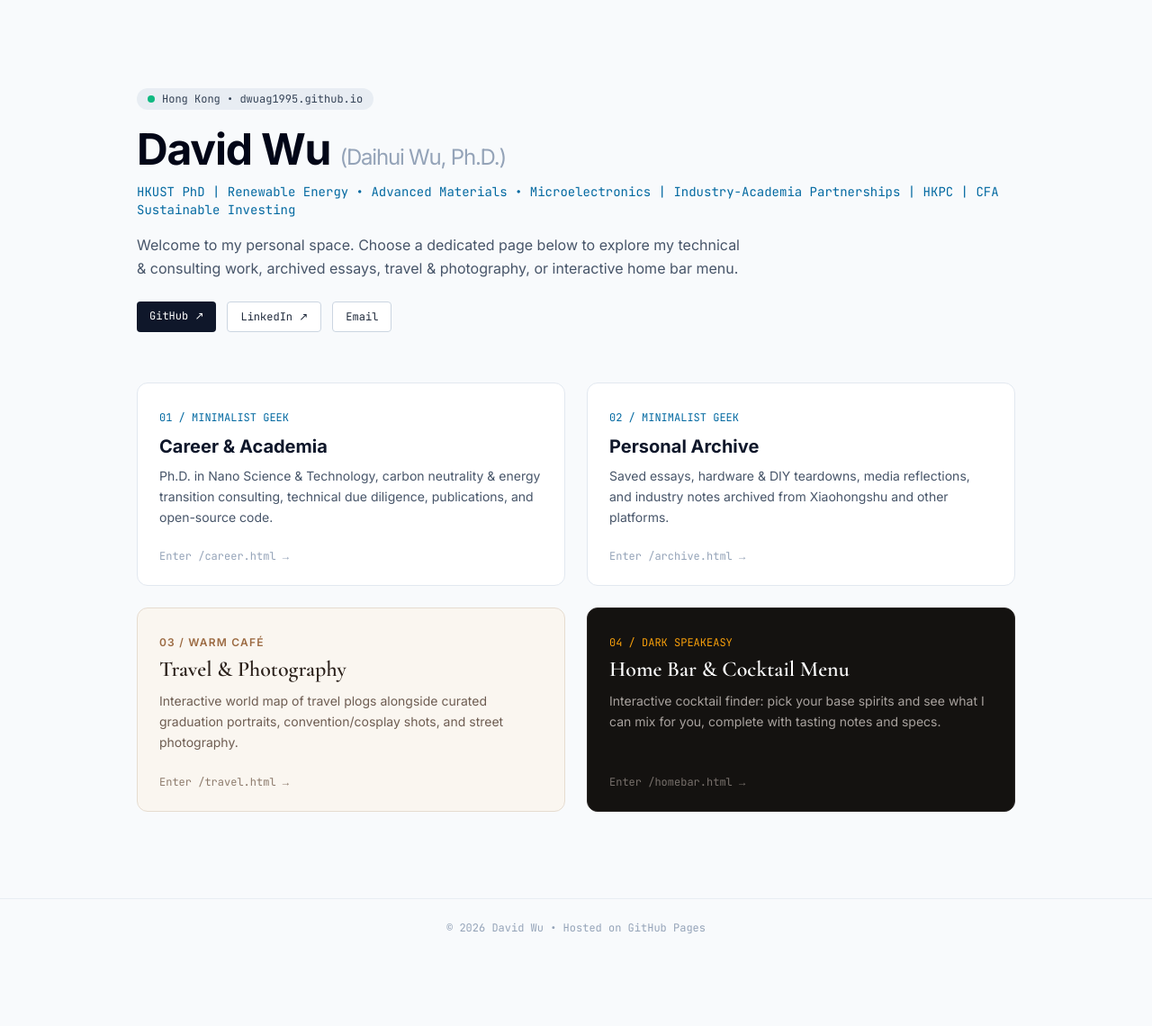
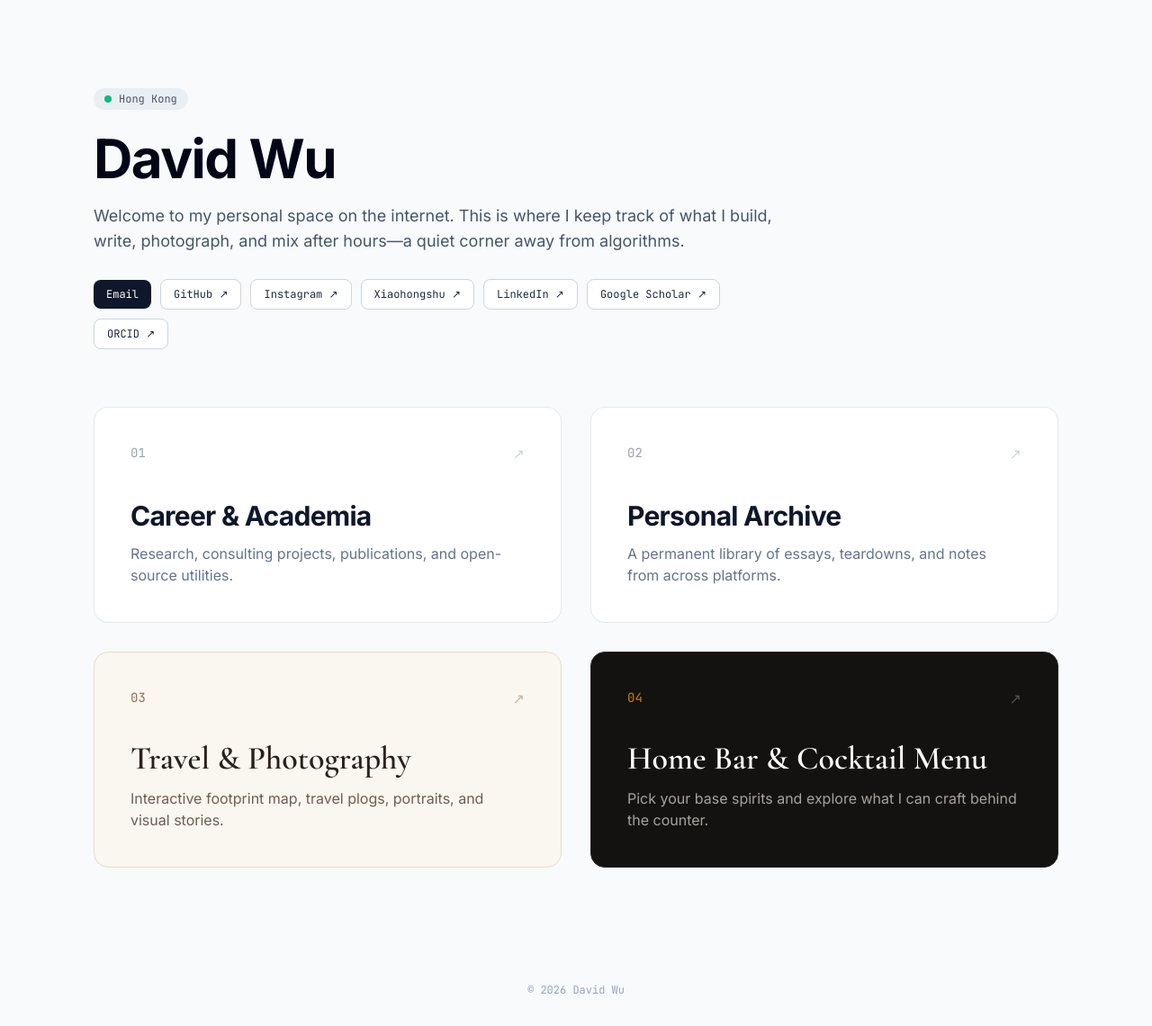
Before and after one commit to dwuag1995/dwuag1995.github.io, a plain HTML site: page index.html in a window 1280 px wide. Shown: the whole page at 90% size. Before the commit the page ends 1063 px from the top, so only its background shows below. Drawn offline with nearby package versions, Linux system fonts and the light colour scheme.

Commit message:
Refactor index.html for improved layout and styling
Updated the title and improved the layout of the main section, including enhanced styling for bio and links.

```diff
--- a/index.html
+++ b/index.html
@@ -3,7 +3,7 @@
 <head>
   <meta charset="UTF-8" />
   <meta name="viewport" content="width=device-width, initial-scale=1.0" />
-  <title>David Wu | Personal Hub</title>
+  <title>David Wu</title>
   <link rel="preconnect" href="https://fonts.googleapis.com">
   <link rel="preconnect" href="https://fonts.gstatic.com" crossorigin>
   <link href="https://fonts.googleapis.com/css2?family=Cormorant+Garamond:ital,wght@0,600;1,600&family=Inter:wght@300;400;500;600;700&family=JetBrains+Mono:wght@400;500&display=swap" rel="stylesheet">
@@ -16,83 +16,127 @@
 </head>
 <body class="bg-slate-50 text-slate-900 min-h-screen flex flex-col justify-between antialiased">
 
-  <main class="max-w-5xl w-full mx-auto px-6 py-16 md:py-24">
-    <!-- Top Identity -->
-    <div class="mb-14">
-      <div class="inline-flex items-center gap-2 px-3 py-1 rounded-full bg-slate-200/70 text-slate-700 font-mono-code text-xs mb-5">
+  <main class="max-w-6xl w-full mx-auto px-6 md:px-10 py-16 md:py-24">
+
+    <!-- Top Identity & Casual Bio -->
+    <div class="mb-14 md:mb-16 max-w-3xl">
+      <div class="inline-flex items-center gap-2 px-3 py-1 rounded-full bg-slate-200/60 text-slate-600 font-mono-code text-xs mb-6">
         <span class="w-2 h-2 rounded-full bg-emerald-500"></span>
-        Hong Kong • dwuag1995.github.io
+        Hong Kong
       </div>
-      <h1 class="text-4xl md:text-5xl font-bold tracking-tight text-slate-950">
-        David Wu <span class="text-slate-400 font-normal text-2xl">(Daihui Wu, Ph.D.)</span>
+
+      <h1 class="text-4xl md:text-6xl font-bold tracking-tight text-slate-950">
+        David Wu
       </h1>
-      <p class="font-mono-code text-xs md:text-sm text-sky-700 mt-3">
-        HKUST PhD | Renewable Energy • Advanced Materials • Microelectronics | Industry-Academia Partnerships | HKPC | CFA Sustainable Investing
+
+      <!-- Bio: Easy to tweak anytime -->
+      <p class="text-slate-600 text-base md:text-lg mt-5 leading-relaxed">
+        Welcome to my personal space on the internet. This is where I keep track of what I build, write, photograph, and mix after hours—a quiet corner away from algorithms.
       </p>
-      <p class="text-slate-600 mt-4 max-w-2xl leading-relaxed">
-        Welcome to my personal space. Choose a dedicated page below to explore my technical & consulting work, archived essays, travel & photography, or interactive home bar menu.
-      </p>
-      <div class="flex flex-wrap gap-3 mt-6 font-mono-code text-xs">
-        <a href="https://github.com/dwuag1995" target="_blank" class="px-3.5 py-2 bg-slate-900 text-white rounded hover:bg-slate-800 transition">GitHub ↗</a>
-        <a href="https://www.linkedin.com/in/dwuag" target="_blank" class="px-3.5 py-2 bg-white border border-slate-300 text-slate-800 rounded hover:border-slate-500 transition">LinkedIn ↗</a>
-        <a href="mailto:dwuag1995@gmail.com" class="px-3.5 py-2 bg-white border border-slate-300 text-slate-800 rounded hover:border-slate-500 transition">Email</a>
+
+      <!-- Social, Academic & Contact Links -->
+      <div class="flex flex-wrap items-center gap-2.5 mt-7 font-mono-code text-xs">
+        <!-- Direct Contact & Code -->
+        <a href="mailto:dwuag1995@gmail.com" class="px-3.5 py-2 bg-slate-900 text-white rounded-lg hover:bg-slate-800 transition">
+          Email
+        </a>
+        <a href="https://github.com/dwuag1995" target="_blank" rel="noopener noreferrer" class="px-3.5 py-2 bg-white border border-slate-300 text-slate-800 rounded-lg hover:border-slate-500 transition">
+          GitHub ↗
+        </a>
+
+        <!-- Social & Lifestyle -->
+        <a href="https://www.instagram.com/dwuag/" target="_blank" rel="noopener noreferrer" class="px-3.5 py-2 bg-white border border-slate-300 text-slate-800 rounded-lg hover:border-slate-500 transition">
+          Instagram ↗
+        </a>
+        <a href="https://www.xiaohongshu.com/user/profile/6251cfcc0000000010007346" target="_blank" rel="noopener noreferrer" class="px-3.5 py-2 bg-white border border-slate-300 text-slate-800 rounded-lg hover:border-rose-400 hover:text-rose-700 transition">
+          Xiaohongshu ↗
+        </a>
+
+        <!-- Professional & Academic -->
+        <a href="https://www.linkedin.com/in/dwuag/" target="_blank" rel="noopener noreferrer" class="px-3.5 py-2 bg-white border border-slate-300 text-slate-800 rounded-lg hover:border-sky-600 hover:text-sky-800 transition">
+          LinkedIn ↗
+        </a>
+        <a href="https://scholar.google.com.hk/citations?user=38uGpF8AAAAJ" target="_blank" rel="noopener noreferrer" class="px-3.5 py-2 bg-white border border-slate-300 text-slate-800 rounded-lg hover:border-sky-600 hover:text-sky-800 transition">
+          Google Scholar ↗
+        </a>
+        <a href="https://orcid.org/0000-0001-7669-8730" target="_blank" rel="noopener noreferrer" class="px-3.5 py-2 bg-white border border-slate-300 text-slate-800 rounded-lg hover:border-emerald-600 hover:text-emerald-800 transition">
+          ORCID ↗
+        </a>
       </div>
     </div>
 
-    <!-- 4 Dedicated Page Cards -->
-    <div class="grid sm:grid-cols-2 gap-6">
-      <!-- 01 Career -->
-      <a href="career.html" class="group p-6 bg-white border border-slate-200 rounded-xl hover:border-sky-600 hover:shadow-md transition flex flex-col justify-between">
-        <div>
-          <span class="font-mono-code text-xs text-sky-700">01 / MINIMALIST GEEK</span>
-          <h2 class="text-xl font-bold text-slate-900 group-hover:text-sky-700 mt-2">Career & Academia</h2>
-          <p class="text-sm text-slate-600 mt-2 leading-relaxed">
-            Ph.D. in Nano Science & Technology, carbon neutrality & energy transition consulting, technical due diligence, publications, and open-source code.
+    <!-- 4 Dedicated Space Cards -->
+    <div class="grid md:grid-cols-2 gap-6 md:gap-8">
+
+      <!-- 01 Career & Academia -->
+      <a href="career.html" class="group p-8 md:p-10 bg-white border border-slate-200/90 rounded-2xl hover:border-slate-400 hover:shadow-lg transition-all duration-300 flex flex-col justify-between min-h-[240px]">
+        <div class="flex items-start justify-between">
+          <span class="font-mono-code text-sm text-slate-400">01</span>
+          <span class="font-mono-code text-slate-300 group-hover:text-slate-900 group-hover:translate-x-0.5 group-hover:-translate-y-0.5 transition-transform">↗</span>
+        </div>
+        <div class="mt-8">
+          <h2 class="text-2xl md:text-3xl font-bold text-slate-900 tracking-tight">
+            Career & Academia
+          </h2>
+          <p class="text-sm md:text-base text-slate-500 mt-3 leading-relaxed">
+            Research, consulting projects, publications, and open-source utilities.
           </p>
         </div>
-        <span class="font-mono-code text-xs text-slate-400 group-hover:text-sky-700 mt-6 inline-block">Enter /career.html →</span>
       </a>
 
-      <!-- 02 Archive -->
-      <a href="archive.html" class="group p-6 bg-white border border-slate-200 rounded-xl hover:border-sky-600 hover:shadow-md transition flex flex-col justify-between">
-        <div>
-          <span class="font-mono-code text-xs text-sky-700">02 / MINIMALIST GEEK</span>
-          <h2 class="text-xl font-bold text-slate-900 group-hover:text-sky-700 mt-2">Personal Archive</h2>
-          <p class="text-sm text-slate-600 mt-2 leading-relaxed">
-            Saved essays, hardware & DIY teardowns, media reflections, and industry notes archived from Xiaohongshu and other platforms.
+      <!-- 02 Personal Archive -->
+      <a href="archive.html" class="group p-8 md:p-10 bg-white border border-slate-200/90 rounded-2xl hover:border-slate-400 hover:shadow-lg transition-all duration-300 flex flex-col justify-between min-h-[240px]">
+        <div class="flex items-start justify-between">
+          <span class="font-mono-code text-sm text-slate-400">02</span>
+          <span class="font-mono-code text-slate-300 group-hover:text-slate-900 group-hover:translate-x-0.5 group-hover:-translate-y-0.5 transition-transform">↗</span>
+        </div>
+        <div class="mt-8">
+          <h2 class="text-2xl md:text-3xl font-bold text-slate-900 tracking-tight">
+            Personal Archive
+          </h2>
+          <p class="text-sm md:text-base text-slate-500 mt-3 leading-relaxed">
+            A permanent library of essays, teardowns, and notes from across platforms.
           </p>
         </div>
-        <span class="font-mono-code text-xs text-slate-400 group-hover:text-sky-700 mt-6 inline-block">Enter /archive.html →</span>
       </a>
 
-      <!-- 03 Travel & Photo -->
-      <a href="travel.html" class="group p-6 bg-[#FAF6F0] border border-[#E6DCD0] rounded-xl hover:border-[#9C6B43] hover:shadow-md transition flex flex-col justify-between">
-        <div>
-          <span class="text-xs uppercase tracking-widest text-[#9C6B43] font-semibold">03 / WARM CAFÉ</span>
-          <h2 class="font-serif-editorial text-2xl font-semibold text-[#2B211B] group-hover:text-[#9C6B43] mt-1">Travel & Photography</h2>
-          <p class="text-sm text-[#6E5D52] mt-2 leading-relaxed">
-            Interactive world map of travel plogs alongside curated graduation portraits, convention/cosplay shots, and street photography.
+      <!-- 03 Travel & Photography -->
+      <a href="travel.html" class="group p-8 md:p-10 bg-[#FAF6F0] border border-[#E6DCD0] rounded-2xl hover:border-[#B58963] hover:shadow-lg transition-all duration-300 flex flex-col justify-between min-h-[240px]">
+        <div class="flex items-start justify-between">
+          <span class="font-mono-code text-sm text-[#9C6B43]">03</span>
+          <span class="font-mono-code text-[#C7B5A3] group-hover:text-[#6E472B] group-hover:translate-x-0.5 group-hover:-translate-y-0.5 transition-transform">↗</span>
+        </div>
+        <div class="mt-8">
+          <h2 class="font-serif-editorial text-3xl md:text-4xl font-semibold text-[#2B211B]">
+            Travel & Photography
+          </h2>
+          <p class="text-sm md:text-base text-[#6E5D52] mt-3 leading-relaxed">
+            Interactive footprint map, travel plogs, portraits, and visual stories.
           </p>
         </div>
-        <span class="font-mono-code text-xs text-[#8C7A6B] group-hover:text-[#9C6B43] mt-6 inline-block">Enter /travel.html →</span>
       </a>
 
-      <!-- 04 Home Bar -->
-      <a href="homebar.html" class="group p-6 bg-[#141210] border border-stone-800 rounded-xl hover:border-amber-500 hover:shadow-md transition flex flex-col justify-between">
-        <div>
-          <span class="font-mono-code text-xs text-amber-500">04 / DARK SPEAKEASY</span>
-          <h2 class="font-serif-editorial text-2xl font-semibold text-white group-hover:text-amber-400 mt-1">Home Bar & Cocktail Menu</h2>
-          <p class="text-sm text-stone-400 mt-2 leading-relaxed">
-            Interactive cocktail finder: pick your base spirits and see what I can mix for you, complete with tasting notes and specs.
+      <!-- 04 Home Bar & Cocktail Menu -->
+      <a href="homebar.html" class="group p-8 md:p-10 bg-[#141210] border border-stone-800 rounded-2xl hover:border-amber-500/70 hover:shadow-lg transition-all duration-300 flex flex-col justify-between min-h-[240px]">
+        <div class="flex items-start justify-between">
+          <span class="font-mono-code text-sm text-amber-500/80">04</span>
+          <span class="font-mono-code text-stone-600 group-hover:text-amber-400 group-hover:translate-x-0.5 group-hover:-translate-y-0.5 transition-transform">↗</span>
+        </div>
+        <div class="mt-8">
+          <h2 class="font-serif-editorial text-3xl md:text-4xl font-semibold text-white">
+            Home Bar & Cocktail Menu
+          </h2>
+          <p class="text-sm md:text-base text-stone-400 mt-3 leading-relaxed">
+            Pick your base spirits and explore what I can craft behind the counter.
           </p>
         </div>
-        <span class="font-mono-code text-xs text-stone-500 group-hover:text-amber-400 mt-6 inline-block">Enter /homebar.html →</span>
       </a>
+
     </div>
   </main>
 
-  <footer class="py-6 text-center text-xs font-mono-code text-slate-400 border-t border-slate-200/70">
-    © 2026 David Wu • Hosted on GitHub Pages
+  <footer class="py-8 text-center text-xs font-mono-code text-slate-400">
+    © 2026 David Wu
   </footer>
 </body>
 </html>
```
